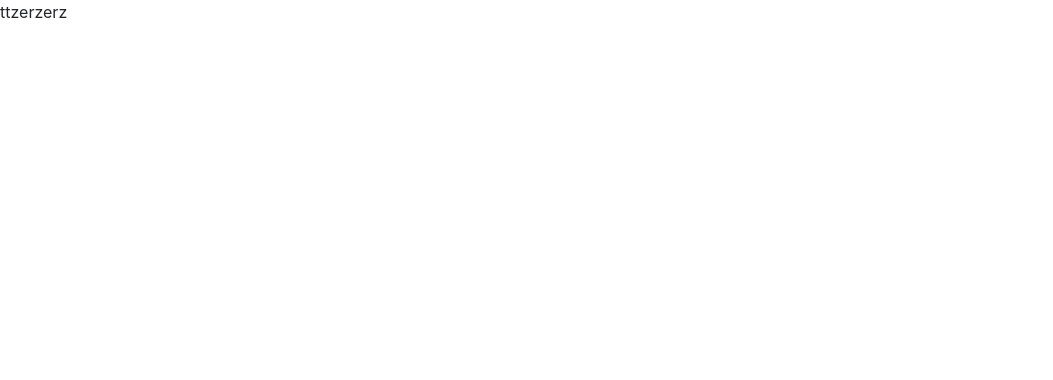
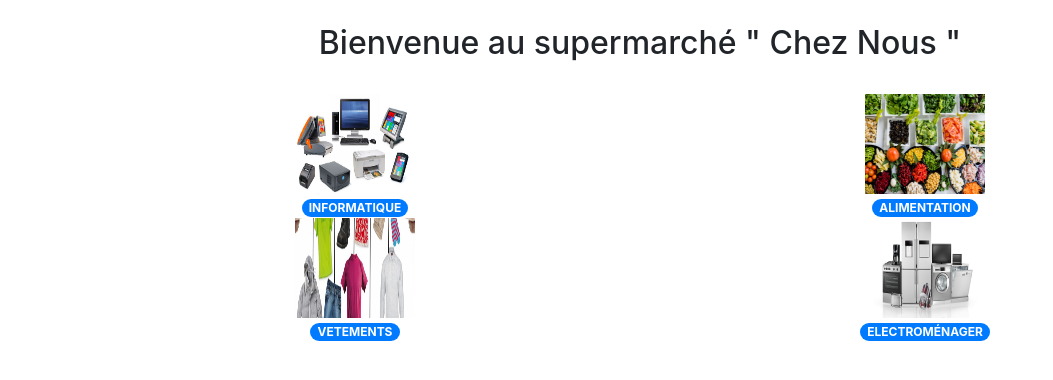
Before and after one commit to saifhachana/TP5, an Angular app: page / in a window 1280 px wide. Shown: the top 380 px of the page, without its empty margins (0-1053 px from the left). Built offline with nearby package versions, Linux system fonts and the light colour scheme.

Commit message:
Composant Accueil finalisé

```diff
--- a/angular.json
+++ b/angular.json
@@ -8,7 +8,7 @@
       "schematics": {},
       "root": "",
       "sourceRoot": "src",
-      "prefix": "ame",
+      "prefix": "rih",
       "architect": {
         "build": {
           "builder": "@angular-devkit/build-angular:browser",
--- a/src/app/app.component.html
+++ b/src/app/app.component.html
@@ -1 +1 @@
-ttzerzerz
+<rih-accueil></rih-accueil>
--- a/src/app/app.module.ts
+++ b/src/app/app.module.ts
@@ -2,10 +2,12 @@ import { BrowserModule } from '@angular/platform-browser';
 import { NgModule } from '@angular/core';
 
 import { AppComponent } from './app.component';
+import { AccueilComponent } from './composants/accueil/accueil.component';
 
 @NgModule({
   declarations: [
-    AppComponent
+    AppComponent,
+    AccueilComponent
   ],
   imports: [
     BrowserModule
--- /dev/null
+++ b/src/app/composants/accueil/accueil.component.css
@@ -0,0 +1 @@
+img {width:120px; height: 100px}
--- /dev/null
+++ b/src/app/composants/accueil/accueil.component.html
@@ -0,0 +1,13 @@
+<h2 class="text-center pt-4">Bienvenue au supermarché " {{nomSupermarket}} "</h2>
+<div class="container pt-4">
+    <div class="row">
+        <div class="col-6 text-center"  *ngFor= "let categ of lesCategories">
+            <img [src]="categ.image" alt="photo">
+            <br>
+            <span class="badge badge-pill badge-primary">
+               {{ categ.nom |uppercase}}
+            </span>
+
+        </div>
+    </div>
+</div>
--- /dev/null
+++ b/src/app/composants/accueil/accueil.component.ts
@@ -0,0 +1,23 @@
+import { Component, OnInit } from '@angular/core';
+
+@Component({
+  selector: 'rih-accueil',
+  templateUrl: './accueil.component.html',
+  styleUrls: ['./accueil.component.css']
+})
+export class AccueilComponent implements OnInit {
+
+  nomSupermarket :string = "Chez Nous";
+  lesCategories= [
+    {nom:'informatique', image:'assets/Images/informatique.jpg'},
+    {nom:'alimentation', image:'assets/Images/alimentation.jpg'},
+    {nom:'vetements', image:'assets/Images/habits.png'},
+    {nom:'electroménager', image:'assets/Images/electromenager.jpg'}
+  ]
+
+  constructor() { }
+
+  ngOnInit(): void {
+  }
+
+}
```
